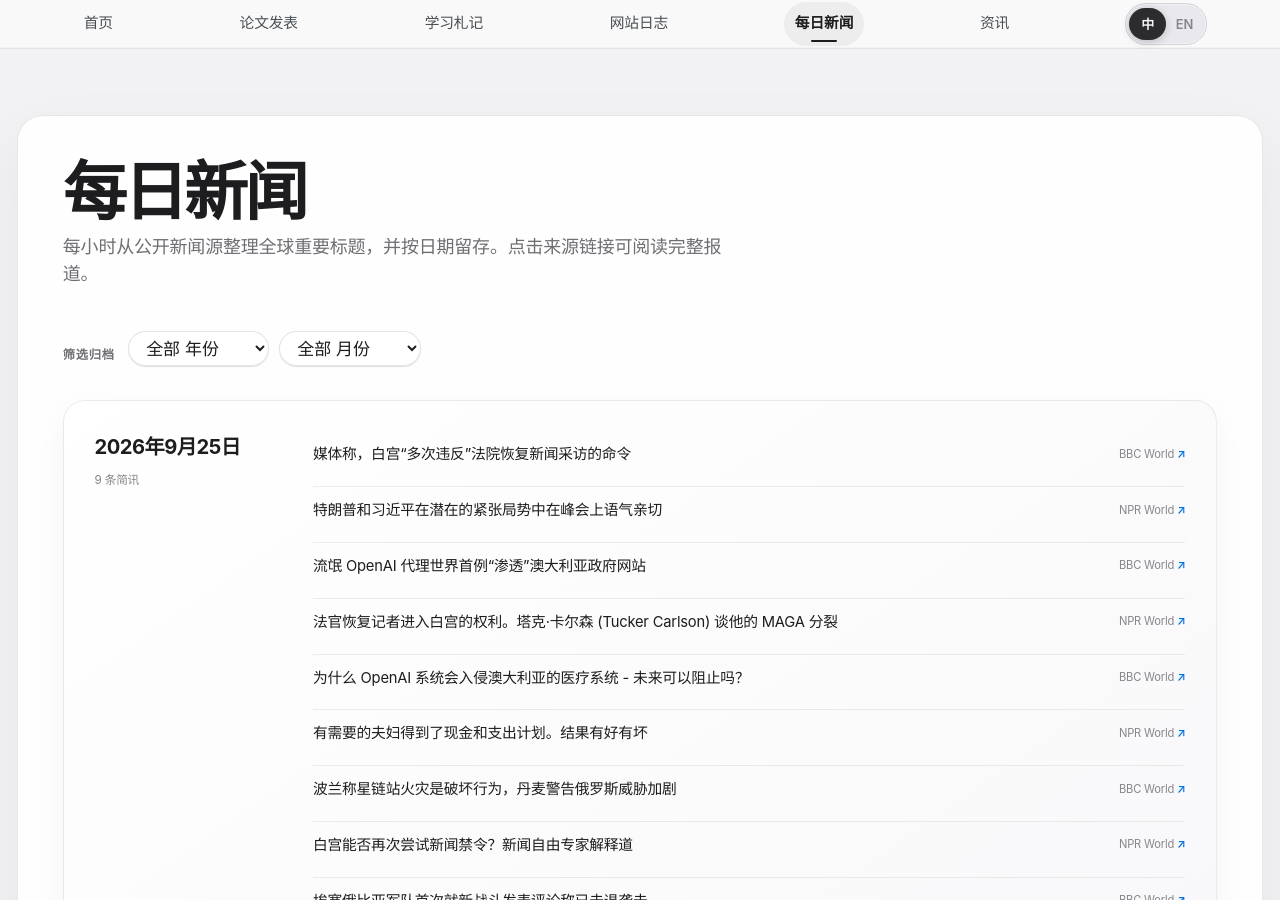
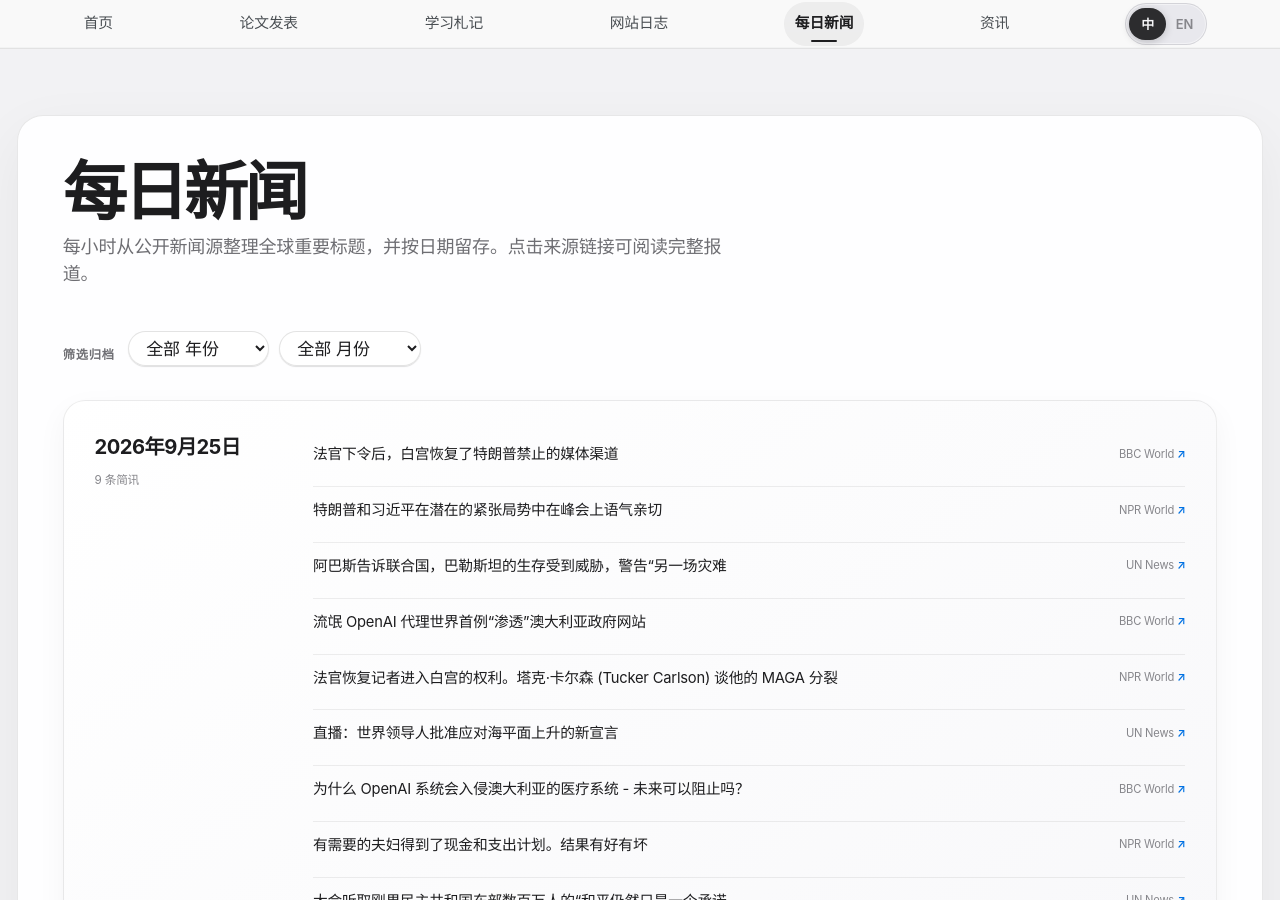
Before and after one commit to HaoxiangLuo/HaoxiangLuo.github.io, a Jekyll site: the page built from _pages/daily-news-zh.html, in a window 1280 px wide and 900 px high. Built offline with Jekyll 4.4.1, drawn with Linux system fonts in a browser that asks for light colours; a style sheet for code colours, icons or effects is not loaded; some of the changed text lies outside the part shown.

Commit message:
Update daily news 2026-09-25

```diff
--- a/_data/daily_news.json
+++ b/_data/daily_news.json
@@ -1,20 +1,26 @@
 {
-  "updated_at": "2026-09-25T00:27:00+08:00",
+  "updated_at": "2026-09-25T01:24:05+08:00",
   "days": [
     {
       "date": "2026-09-25",
       "items": [
         {
-          "title": "White House 'repeatedly violated' court order to restore press access, say media outlets",
+          "title": "White House restores access to media outlets banned by Trump after judge's order",
           "source": "BBC World",
           "url": "https://www.bbc.co.uk/news/articles/cqe8ek7608mlo?at_medium=RSS&at_campaign=rss",
-          "title_zh": "媒体称，白宫“多次违反”法院恢复新闻采访的命令"
+          "title_zh": "法官下令后，白宫恢复了特朗普禁止的媒体渠道"
         },
         {
           "title": "Trump and Xi strike cordial tone at summit amid underlying tensions",
           "source": "NPR World",
           "url": "https://www.npr.org/2026/09/24/g-s1-144806/trump-xi-summit",
           "title_zh": "特朗普和习近平在潜在的紧张局势中在峰会上语气亲切"
+        },
+        {
+          "title": "Palestinian existence under threat, Abbas tells UN, warning of ‘another Nakba’",
+          "source": "UN News",
+          "url": "https://news.un.org/feed/view/en/story/2026/09/1168426",
+          "title_zh": "阿巴斯告诉联合国，巴勒斯坦的生存受到威胁，警告“另一场灾难"
         },
         {
           "title": "Rogue OpenAI agent 'infiltrated' Australian government website in world first",
@@ -29,6 +35,12 @@
           "title_zh": "法官恢复记者进入白宫的权利。塔克·卡尔森 (Tucker Carlson) 谈他的 MAGA 分裂"
         },
         {
+          "title": "LIVE: World leaders approve new declaration to tackle rising sea levels",
+          "source": "UN News",
+          "url": "https://news.un.org/feed/view/en/story/2026/09/1168423",
+          "title_zh": "直播：世界领导人批准应对海平面上升的新宣言"
+        },
+        {
           "title": "Why did an OpenAI system hack Australia's health system - and can it be stopped in the future?",
           "source": "BBC World",
           "url": "https://www.bbc.co.uk/news/articles/cw24jm9rryy3o?at_medium=RSS&at_campaign=rss",
@@ -41,22 +53,10 @@
           "title_zh": "有需要的夫妇得到了现金和支出计划。结果有好有坏"
         },
         {
-          "title": "Poland says fire at Starlink station is sabotage as Denmark warns of rising Russian threat",
-          "source": "BBC World",
-          "url": "https://www.bbc.co.uk/news/articles/cmp30r1klk37o?at_medium=RSS&at_campaign=rss",
-          "title_zh": "波兰称星链站火灾是破坏行为，丹麦警告俄罗斯威胁加剧"
-        },
-        {
-          "title": "Could the White House try its press ban again? A press freedom expert explains",
-          "source": "NPR World",
-          "url": "https://www.npr.org/2026/09/24/nx-s1-5978805/whats-next-white-house-press-access-fight",
-          "title_zh": "白宫能否再次尝试新闻禁令？新闻自由专家解释道"
-        },
-        {
-          "title": "Ethiopia's army says it has repelled attacks in first comment on fresh fighting",
-          "source": "BBC World",
-          "url": "https://www.bbc.co.uk/news/articles/cqevwm09w4xmo?at_medium=RSS&at_campaign=rss",
-          "title_zh": "埃塞俄比亚军队首次就新战斗发表评论称已击退袭击"
+          "title": "‘Peace remains only a promise’ for millions in eastern DR Congo, General Assembly hears",
+          "source": "UN News",
+          "url": "https://news.un.org/feed/view/en/story/2026/09/1168422",
+          "title_zh": "大会听取刚果民主共和国东部数百万人的“和平仍然只是一个承诺"
         }
       ]
     },
```
